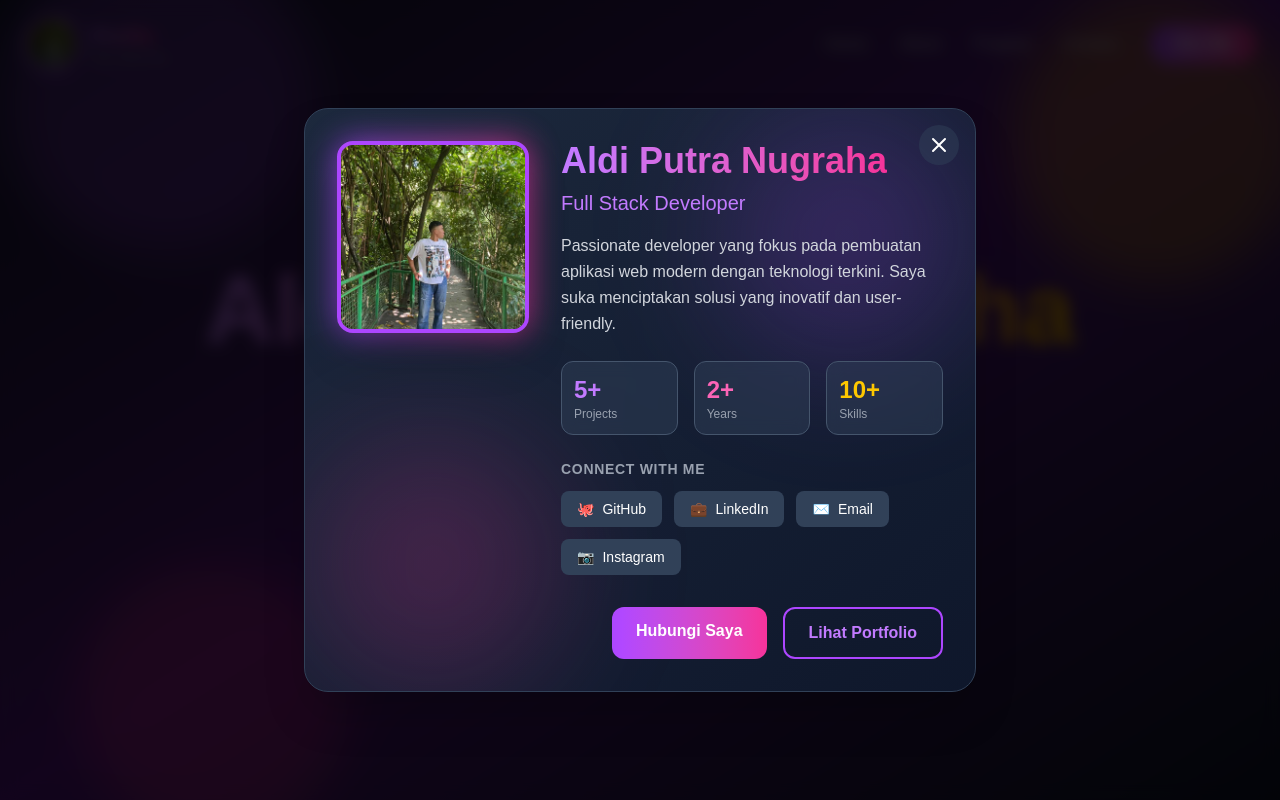
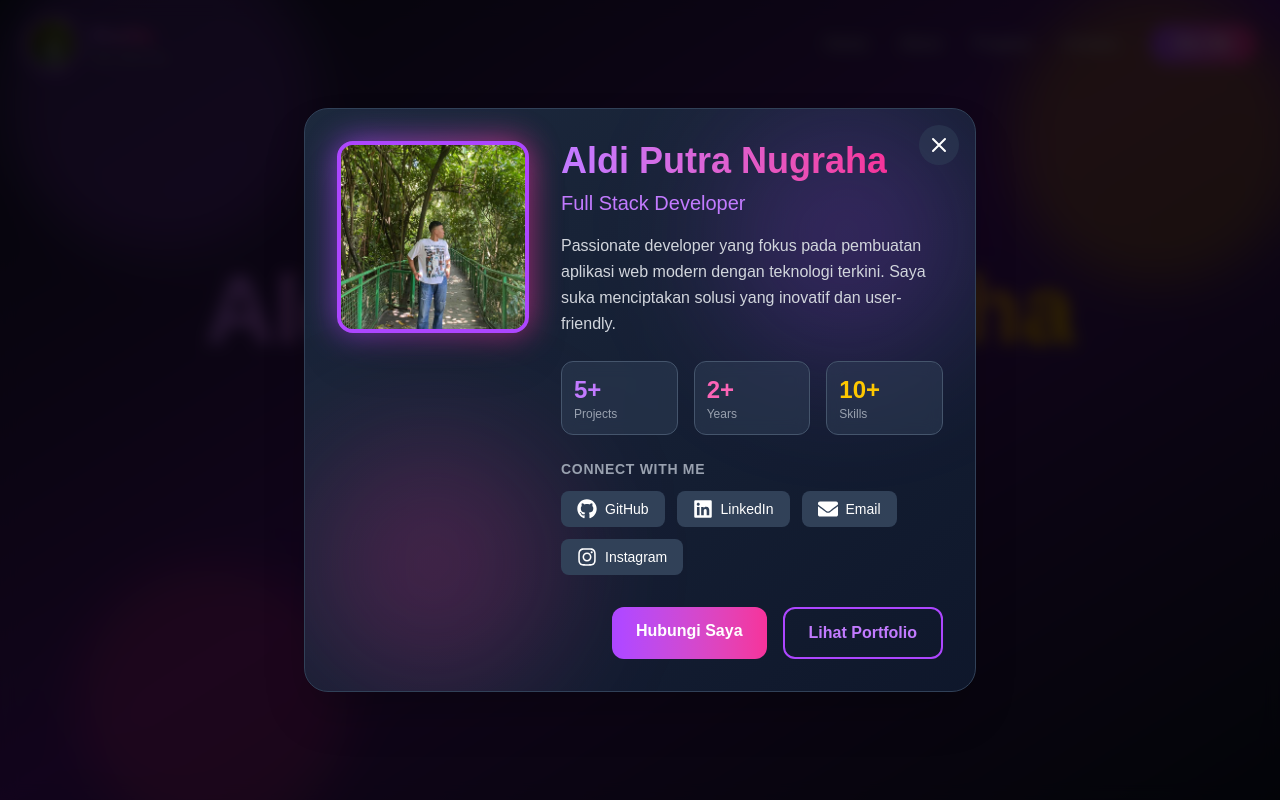
Before and after one commit to AldiPutraNugraha/Portofolio_Web, a Next.js app: page / in a window 1280 px wide. Both pictures are taken after a click on the button "Klik untuk melihat profile lengkap". Shown: the top 800 px of the page. Built offline with nearby package versions, Linux system fonts and the light colour scheme.

Commit message:
Add icon guide and update social links with React Icons in ContactSection and ProfileModal

```diff
--- a/package.json
+++ b/package.json
@@ -12,7 +12,8 @@
     "framer-motion": "^12.23.22",
     "next": "15.5.4",
     "react": "19.1.0",
-    "react-dom": "19.1.0"
+    "react-dom": "19.1.0",
+    "react-icons": "^5.5.0"
   },
   "devDependencies": {
     "@eslint/eslintrc": "^3",
--- a/src/components/sections/ContactSection.tsx
+++ b/src/components/sections/ContactSection.tsx
@@ -2,32 +2,33 @@
 
 import React, { useRef } from 'react';
 import { motion, useInView } from 'framer-motion';
+import { FaGithub, FaLinkedin, FaInstagram, FaEnvelope } from 'react-icons/fa';
 
 const socialLinks = [
   {
     name: 'GitHub',
-    icon: '🐙',
+    icon: FaGithub,
     url: 'https://github.com/AldiPutraNugraha',
     color: 'hover:text-gray-400',
     bgHover: 'hover:bg-gray-600',
   },
   {
     name: 'LinkedIn',
-    icon: '💼',
+    icon: FaLinkedin,
     url: 'https://www.linkedin.com/in/aldi-p-800aaa1a7/',
     color: 'hover:text-blue-400',
     bgHover: 'hover:bg-blue-600',
   },
   {
     name: 'Instagram',
-    icon: '📷',
+    icon: FaInstagram,
     url: 'https://www.instagram.com/aldiptrngrh_/',
     color: 'hover:text-pink-400',
     bgHover: 'hover:bg-pink-600',
   },
   {
     name: 'Email',
-    icon: '✉️',
+    icon: FaEnvelope,
     url: 'mailto:aldiputra430@gmail.com',
     color: 'hover:text-red-400',
     bgHover: 'hover:bg-red-600',
@@ -184,7 +185,7 @@ export default function ContactSection() {
                     transition={{ duration: 0.4, delay: 0.5 + index * 0.1 }}
                     whileHover={{ scale: 1.05, y: -5 }}
                   >
-                    <span className="text-3xl">{social.icon}</span>
+                    <social.icon className="text-3xl" />
                     <span className="text-gray-300 font-medium group-hover:text-white">
                       {social.name}
                     </span>
--- a/src/components/sections/ProjectsSection.tsx
+++ b/src/components/sections/ProjectsSection.tsx
@@ -102,9 +102,17 @@ export default function ProjectsSection() {
             <motion.div
               key={project.id}
               variants={item}
-              className="group bg-slate-800/50 backdrop-blur-sm rounded-2xl border border-slate-700 overflow-hidden hover:border-purple-500 transition-all duration-300 hover:shadow-2xl hover:shadow-purple-500/20"
-              whileHover={{ scale: 1.05, y: -5 }}
-              transition={{ duration: 0.3 }}
+              className="group bg-slate-800/50 backdrop-blur-sm rounded-2xl border border-slate-700 overflow-hidden"
+              whileHover={{
+                scale: 1.05,
+                y: -5,
+                borderColor: '#a855f7',
+                boxShadow: '0 25px 50px -12px rgba(168, 85, 247, 0.25)'
+              }}
+              transition={{
+                duration: 0.3,
+                ease: "easeOut"
+              }}
             >
               {/* Project Image/Icon */}
               <div className={`bg-gradient-to-br ${project.color} p-12 flex items-center justify-center`}>
--- a/src/components/ui/ProfileModal.tsx
+++ b/src/components/ui/ProfileModal.tsx
@@ -3,6 +3,7 @@
 import React from 'react';
 import Image from 'next/image';
 import { motion, AnimatePresence } from 'framer-motion';
+import { FaGithub, FaLinkedin, FaInstagram, FaEnvelope } from 'react-icons/fa';
 
 interface ProfileModalProps {
   isOpen: boolean;
@@ -133,7 +134,7 @@ export default function ProfileModal({ isOpen, onClose }: ProfileModalProps) {
                     rel="noopener noreferrer"
                     className="flex items-center gap-2 px-4 py-2 bg-slate-700 hover:bg-gray-600 rounded-lg transition-all duration-300 text-white text-sm"
                   >
-                    <span>🐙</span>
+                    <FaGithub className="text-xl" />
                     <span>GitHub</span>
                   </a>
                   <a
@@ -142,14 +143,14 @@ export default function ProfileModal({ isOpen, onClose }: ProfileModalProps) {
                     rel="noopener noreferrer"
                     className="flex items-center gap-2 px-4 py-2 bg-slate-700 hover:bg-blue-600 rounded-lg transition-all duration-300 text-white text-sm"
                   >
-                    <span>💼</span>
+                    <FaLinkedin className="text-xl" />
                     <span>LinkedIn</span>
                   </a>
                   <a
                     href="mailto:aldiputra430@gmail.com"
                     className="flex items-center gap-2 px-4 py-2 bg-slate-700 hover:bg-red-600 rounded-lg transition-all duration-300 text-white text-sm"
                   >
-                    <span>✉️</span>
+                    <FaEnvelope className="text-xl" />
                     <span>Email</span>
                   </a>
                   <a
@@ -158,7 +159,7 @@ export default function ProfileModal({ isOpen, onClose }: ProfileModalProps) {
                     rel="noopener noreferrer"
                     className="flex items-center gap-2 px-4 py-2 bg-slate-700 hover:bg-pink-600 rounded-lg transition-all duration-300 text-white text-sm"
                   >
-                    <span>📷</span>
+                    <FaInstagram className="text-xl" />
                     <span>Instagram</span>
                   </a>
                 </div>
```
Also changed, not shown: 2 other files (tests, documents, lock files or other folders).
